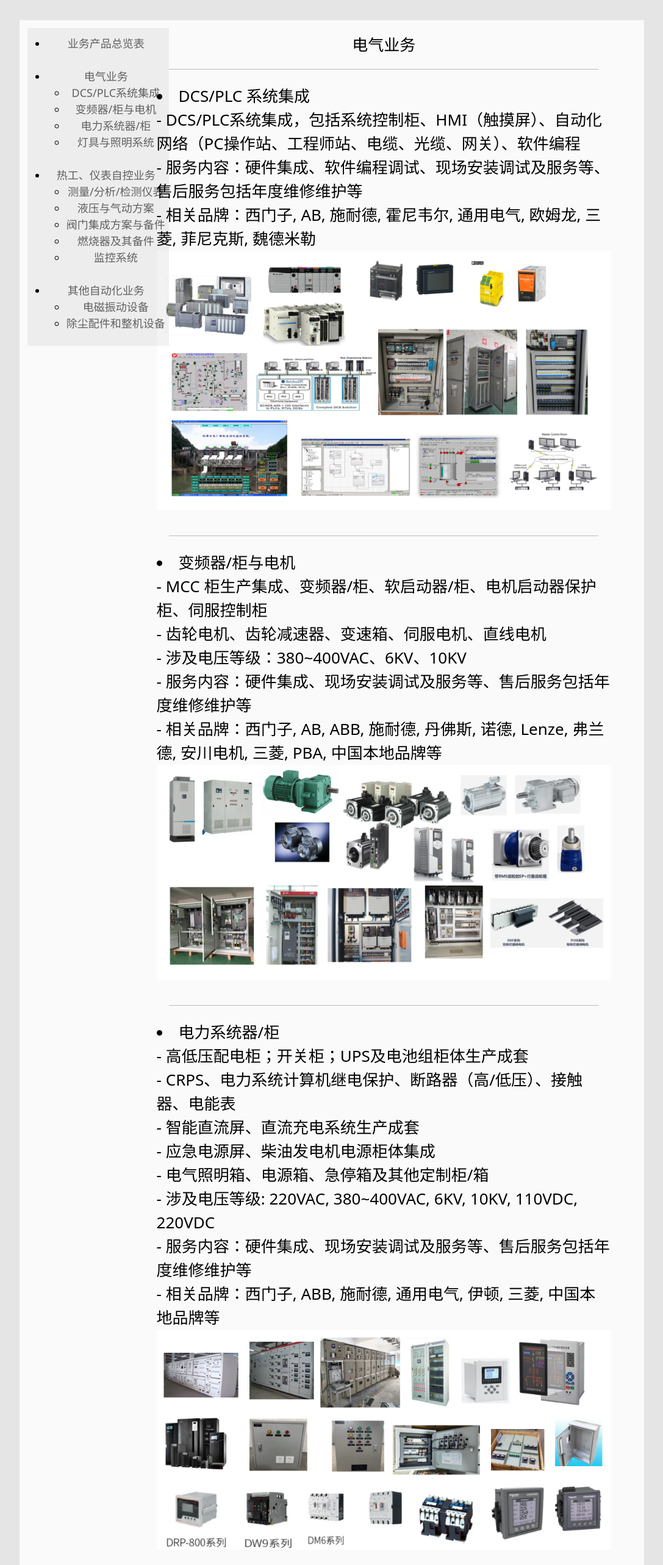
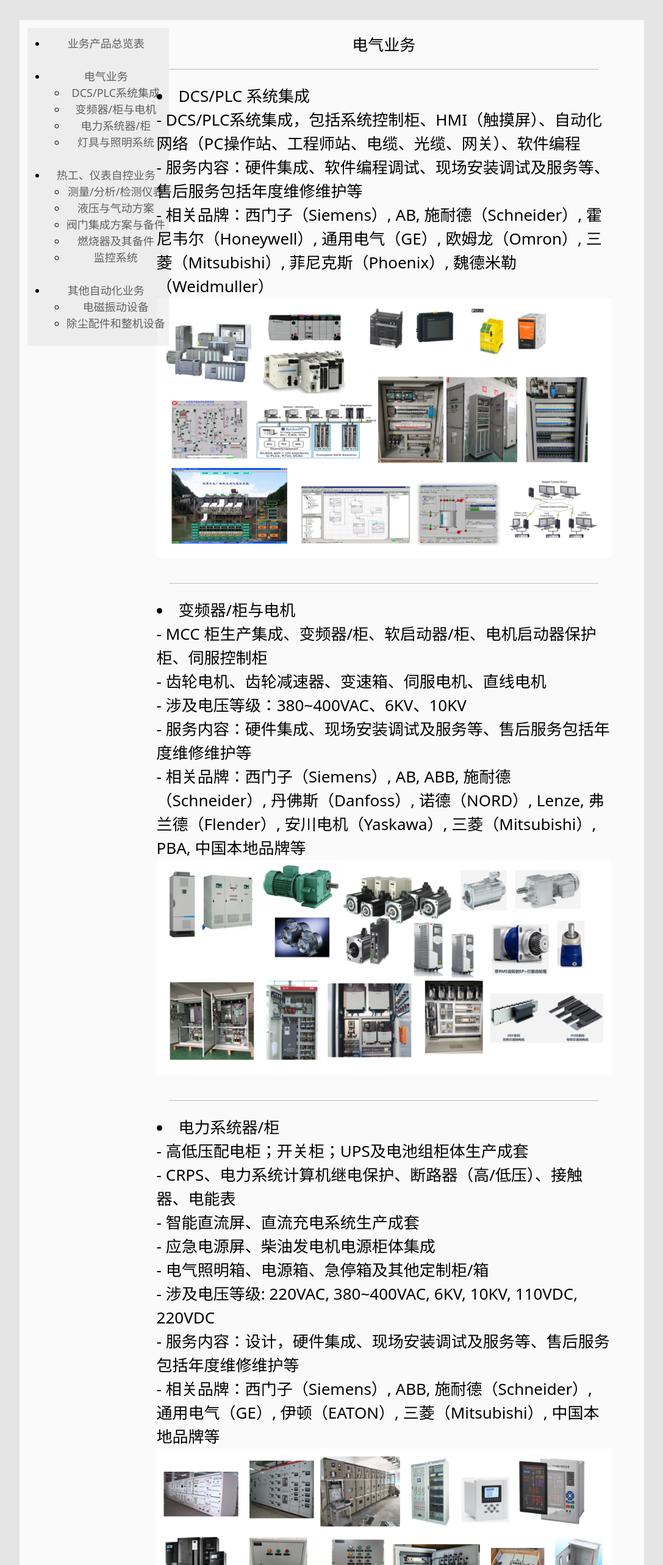
Before and after one commit to DravenCat/shanghai_baoxuan, a React (Create React App) app: page /business/electrical in a window 1280 px wide. Shown: the part 60-2626 px from the top of the page at 61% size, without its empty margins (96-1183 px from the left). Built offline with nearby package versions, Linux system fonts and the light colour scheme.

Commit message:
Electrical english

```diff
--- a/src/pages/businesses/Business.js
+++ b/src/pages/businesses/Business.js
@@ -100,7 +100,7 @@
                           Integration</a>
                       </li>
                       <li>
-                        <a href={"/business/electrical?language=en#convertor"} className={"General-nav-link"}>convertor and Motor</a>
+                        <a href={"/business/electrical?language=en#convertor"} className={"General-nav-link"}>Convertor and Motor</a>
                       </li>
                       <li>
                         <a href={"/business/electrical?language=en#powersystem"} className={"General-nav-link"}>Power System</a>
--- a/src/pages/businesses/Electrical.js
+++ b/src/pages/businesses/Electrical.js
@@ -6,17 +6,39 @@
 
 
 function Electrical() {
+
+  const getLanguage = () => {
+    const searchParams = new URLSearchParams(window.location.search);
+    const language = searchParams.get('language');
+    if (language === "en") {
+      return 0;
+    }
+    return 1;
+  }
+
+  // 1 chinese, 0 english
+  let isChinese = getLanguage();
+
   let hash = useLocation().hash
   if (hash === "") {
     window.scrollTo(0, 0);
   }
 
+
   return(
     <div className={"General-content"}>
+      {isChinese?
         <div className={"General-title"} id="electrical-top">
           电气业务
         </div>
+        :
+        <div className={"General-title"} id="electrical-top">
+          Electrical & Automation
+        </div>
+      }
+
       <hr className={"General-hr"}/>
+      {isChinese?
         <div className={"General-text"} id="DCS_PLC">
           <li>
             DCS/PLC 系统集成
@@ -25,10 +47,28 @@
           <br/>
           - 服务内容：硬件集成、软件编程调试、现场安装调试及服务等、售后服务包括年度维修维护等
           <br/>
-        - 相关品牌：西门子, AB, 施耐德, 霍尼韦尔, 通用电气, 欧姆龙, 三菱, 菲尼克斯, 魏德米勒
+          - 相关品牌：西门子（Siemens）, AB, 施耐德（Schneider）, 霍尼韦尔（Honeywell）, 通用电气（GE）, 欧姆龙（Omron）,
+          三菱（Mitsubishi）, 菲尼克斯（Phoenix）, 魏德米勒（Weidmuller）
           <img src={dcs_plc} className={"Business-single-image"} alt="DCS/PLC" />
         </div>
+        :
+        <div className={"General-text"} id="DCS_PLC">
+          <li>
+            DCS/PLC System Integration
+          </li>
+          DCS/PLC system integration, including system control cabinet, HMI (Touch Screen), Automated network
+          (PC Operation Station, Engineering Station,cable, optical cable, gateway), Software programming
+          <br/>
+          - Service: Hardware integration, Software programming, Site commissioning, after-sales service
+          including annual maintenance, etc.
+          <br/>
+          - Brand：Siemens, AB, Schneider, Honeywell, GE, OMRON, Mitsubishi, Phoenix, WEIDMULLER...
+          <img src={dcs_plc} className={"Business-single-image"} alt="DCS/PLC" />
+        </div>
+      }
+
       <hr className={"General-hr"}/>
+      {isChinese?
         <div className={"General-text"} id="convertor">
           <li>
             变频器/柜与电机
@@ -41,10 +81,32 @@
           <br/>
           - 服务内容：硬件集成、现场安装调试及服务等、售后服务包括年度维修维护等
           <br/>
-        - 相关品牌：西门子, AB, ABB, 施耐德, 丹佛斯, 诺德, Lenze, 弗兰德, 安川电机, 三菱, PBA, 中国本地品牌等
+          - 相关品牌：西门子（Siemens）, AB, ABB, 施耐德（Schneider）, 丹佛斯（Danfoss）, 诺德（NORD）, Lenze, 弗兰德（Flender）,
+          安川电机（Yaskawa）, 三菱（Mitsubishi）, PBA, 中国本地品牌等
           <img src={convertor} className={"Business-single-image"} alt={"Convertor"}/>
         </div>
+        :
+        <div className={"General-text"} id="convertor">
+          <li>
+            Convertor and Motor
+          </li>
+          - MCC cabinet, Frequency convertor/cabinet, Soft starter/cabinet, Motor starter protect cabinet, Servo control cabinet
+          <br/>
+          - Geared motor, Gear Reducer, Gearbox, Servo motor, Linear motor
+          <br/>
+          - Voltage level: 380~400VAC, 6KV, 10KV
+
+          <br/>
+          - Service：Hardware integration, Site commissioning, after-sales service
+          including annual maintenance, etc.
+          <br/>
+          - Brand:  Siemens, AB, ABB, Schneider, Danfoss, NORD, Lenze, Flender, Yaskawa, Mitsubishi, PBA, china local brand...
+          <img src={convertor} className={"Business-single-image"} alt={"Convertor"}/>
+        </div>
+      }
+
       <hr className={"General-hr"}/>
+      {isChinese?
         <div className={"General-text"} id="powersystem">
           <li>
             电力系统器/柜
@@ -61,12 +123,38 @@
           <br/>
           - 涉及电压等级: 220VAC, 380~400VAC, 6KV, 10KV, 110VDC, 220VDC
           <br/>
-        - 服务内容：硬件集成、现场安装调试及服务等、售后服务包括年度维修维护等
+          - 服务内容：设计，硬件集成、现场安装调试及服务等、售后服务包括年度维修维护等
           <br/>
-        - 相关品牌：西门子, ABB, 施耐德, 通用电气, 伊顿, 三菱, 中国本地品牌等
+          - 相关品牌：西门子（Siemens）, ABB, 施耐德（Schneider）, 通用电气（GE）, 伊顿（EATON）, 三菱（Mitsubishi）, 中国本地品牌等
           <img src={powersystem} className={"Business-single-image"} alt="PowerSystem" />
         </div>
+        :
+        <div className={"General-text"} id="powersystem">
+          <li>
+            Power System
+          </li>
+          - High and low voltage distribution cabinet; Switch cabinet; UPS and battery pack
+          <br/>
+          - CRPS, Computer Relaying for Power Systems, Circuit breaker (Hihg/Low
+          Voltage),Contactor, Electric energy meter
+          <br/>
+          - DC charging cabinet; Intelligent DC cabinet
+          <br/>
+          - Electrical lighting box, power box, Emergency stop box, and other customized
+          cabinet/box
+          <br/>
+          - Voltage level: 220VAC, 380~400VAC, 6KV, 10KV, 110VDC, 220VDC
+          <br/>
+          - Service: Design, Hardware integration, Site commissioning, after-sales service
+          including annual maintenance, etc.
+          <br/>
+          - Brand: Siemens, ABB, Schneider, GE, EATON, Mitsubishi, china local brand ...
+          <img src={powersystem} className={"Business-single-image"} alt="PowerSystem" />
+        </div>
+      }
+
       <hr className={"General-hr"}/>
+      {isChinese?
         <div className={"General-text"} id="lightingsystem">
           <li>
             灯具与照明系统
@@ -76,6 +164,19 @@
           - 应急照明集中电源箱以及其它照明配电箱
           <img src={lightingsystem} className={"Business-single-image"} alt="Light" />
         </div>
+        :
+        <div className={"General-text"} id="lightingsystem">
+          <li>
+            Lamps &
+            Lighting systems
+          </li>
+          - Lighting System, LED lamp, LED street lamps, the LED tunnel lamps, the LED mining lamps, the LED flood lamps and the LED solar-wind complementary lamps
+          <br/>
+          - Emergency lighting centralized power supply box and other lighting distribution boxes
+          <img src={lightingsystem} className={"Business-single-image"} alt="Light" />
+        </div>
+      }
+
     </div>
   );
 }
```
Lines whose indentation alone changed are shown as unchanged.
